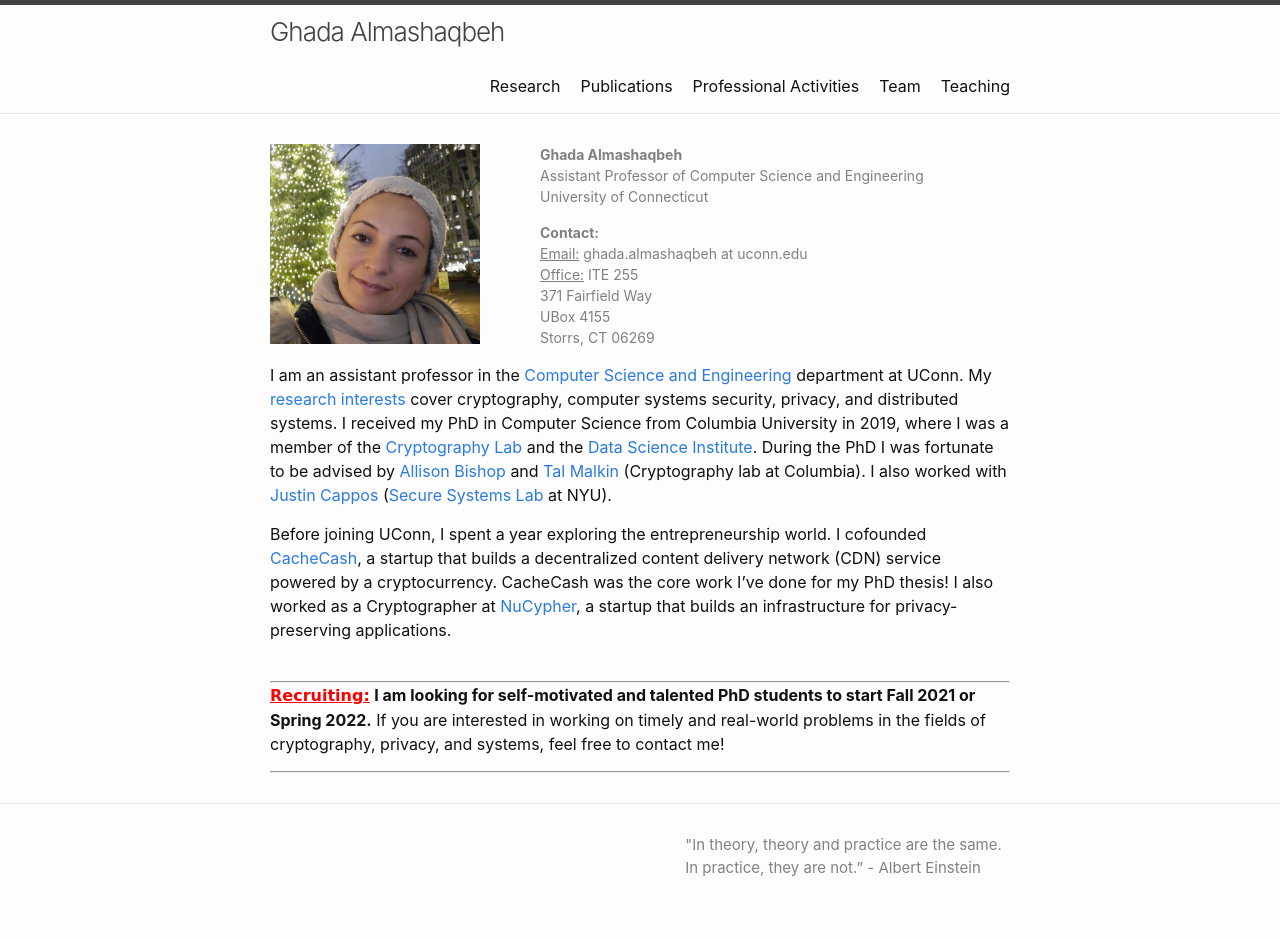
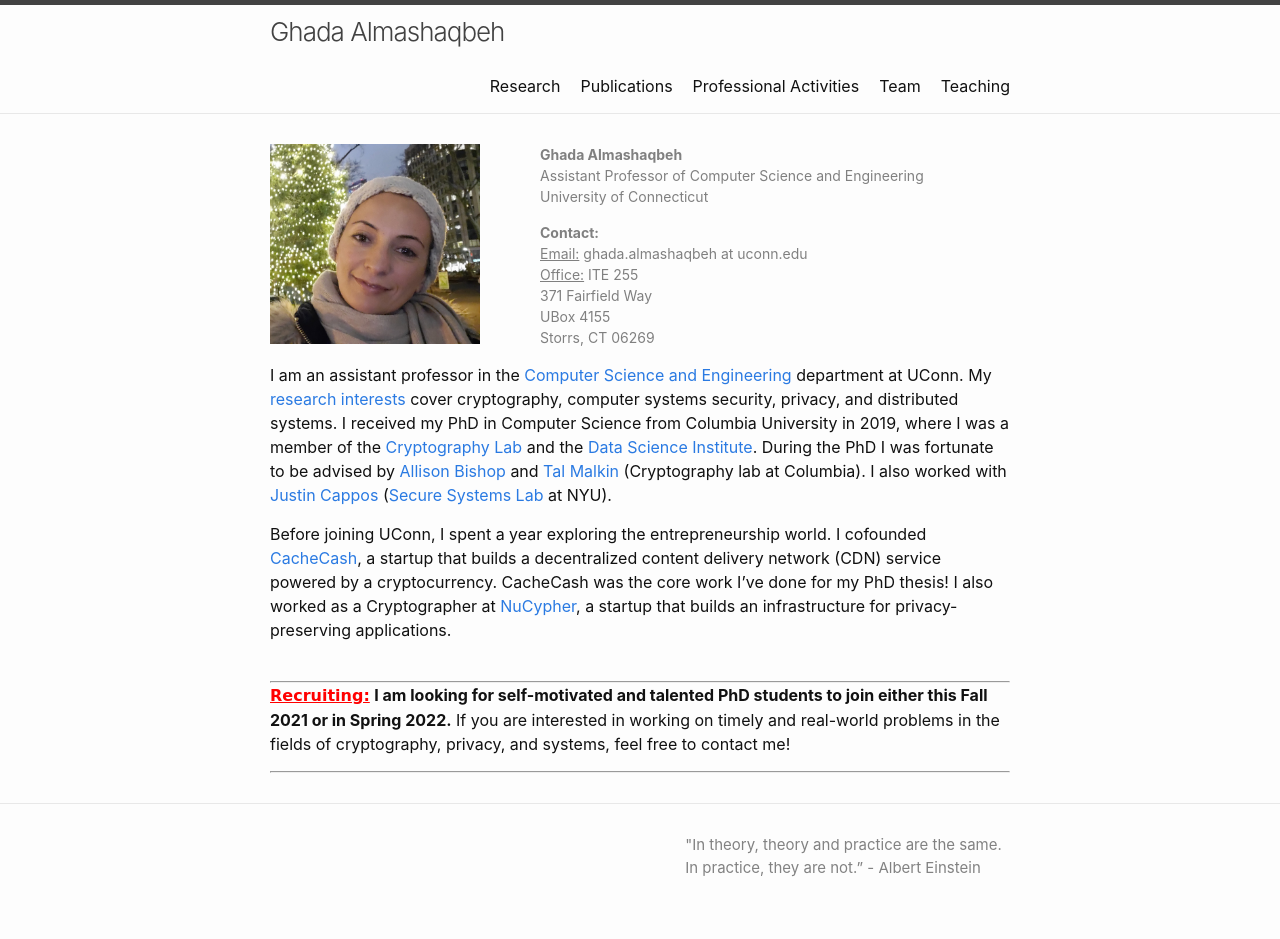
Before and after one commit to GhadaAlmashaqbeh/GhadaAlmashaqbeh.github.io, a Jekyll site: the page built from index.md, in a window 1280 px wide. Built offline with Jekyll 4.4.1, drawn with Linux system fonts in a browser that asks for light colours.

Commit message:
add panel

```diff
--- a/index.md
+++ b/index.md
@@ -26,6 +26,6 @@
 <br/>
 
 ---------------------------------------
-**<span style="color:red;font-family: 'Comic Sans MS';"><u>Recruiting:</u></span>** **I am looking for self-motivated and talented PhD students to start Fall 2021 or Spring 2022.** If you are interested in working on timely and real-world problems in the fields of cryptography, privacy, and systems, feel free to contact me!
+**<span style="color:red;font-family: 'Comic Sans MS';"><u>Recruiting:</u></span>** **I am looking for self-motivated and talented PhD students to join either this Fall 2021 or in Spring 2022.** If you are interested in working on timely and real-world problems in the fields of cryptography, privacy, and systems, feel free to contact me!
 
 ---------------------------------------
```
